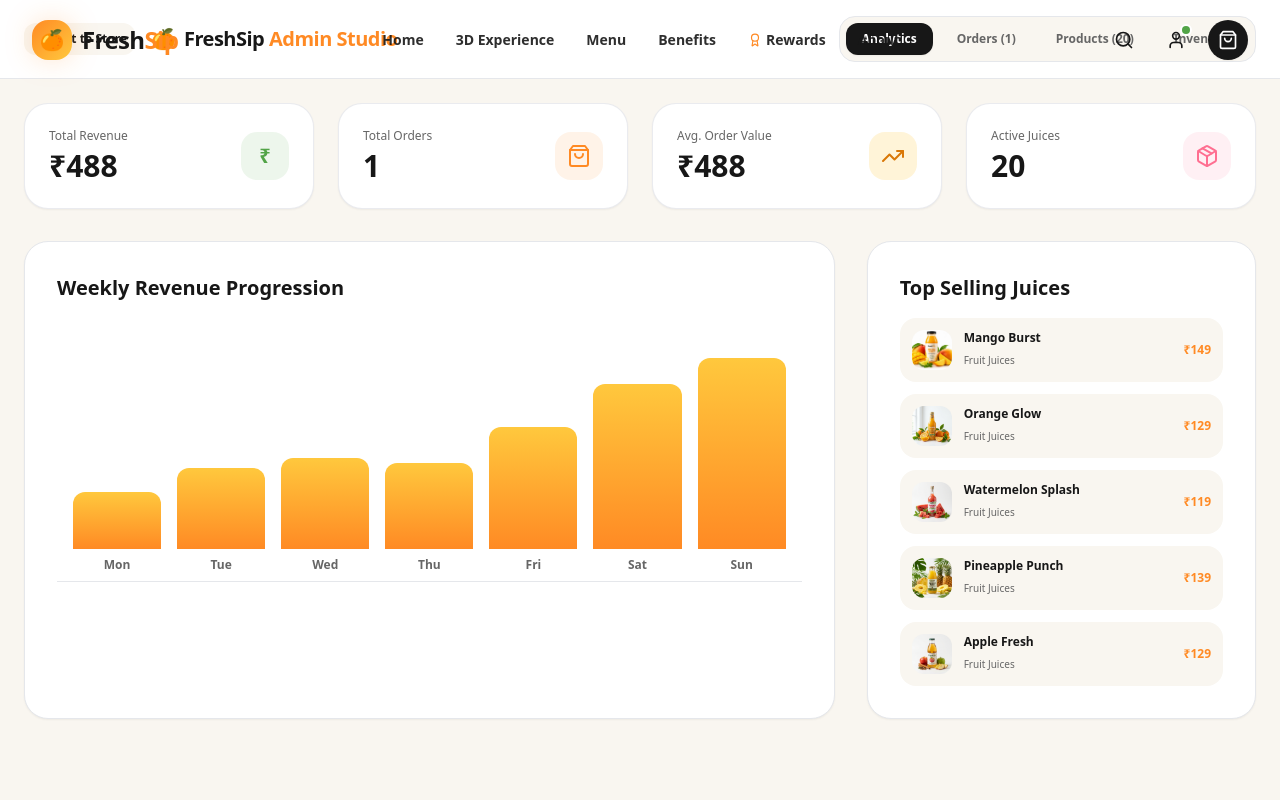
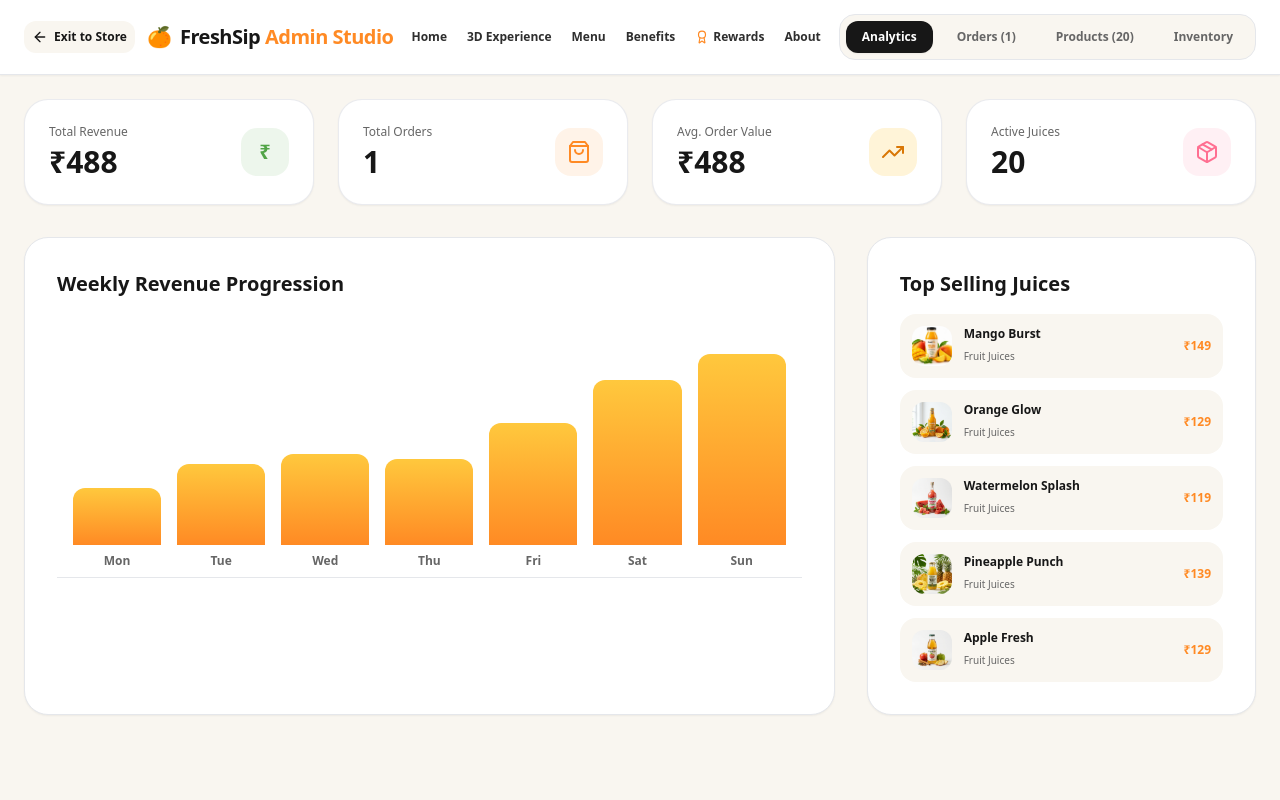
Before and after one commit to RavendraPatel09/Fresh-Sip, a Next.js app: page /admin in a window 1280 px wide. Shown: the top 800 px of the page. Built offline with nearby package versions, Linux system fonts and the light colour scheme.

Commit message:
Refactor code structure for improved readability and maintainability

```diff
--- a/app/admin/page.tsx
+++ b/app/admin/page.tsx
@@ -16,6 +16,7 @@ import {
   Search,
   ArrowLeft,
   AlertTriangle,
+  Award,
 } from 'lucide-react';
 import { OrderStatus, Product } from '@/types';
 
@@ -59,29 +60,54 @@ export default function AdminDashboard() {
   return (
     <div className="min-h-screen bg-fresh-softBg text-fresh-charcoal">
       {/* Top Admin Header */}
-      <header className="bg-white border-b border-gray-200 px-6 py-4 flex items-center justify-between sticky top-0 z-40">
-        <div className="flex items-center gap-4">
+      <header className="bg-white border-b border-gray-200 px-4 sm:px-6 py-3.5 sticky top-0 z-40 shadow-sm">
+        <div className="max-w-7xl mx-auto flex flex-col md:flex-row items-center justify-between gap-4">
+          {/* Left Section: Exit to Store + FreshSip Brand & Admin Studio */}
+          <div className="flex items-center gap-3 shrink-0">
             <Link
               href="/"
-            className="p-2 rounded-xl bg-fresh-softBg hover:bg-gray-200 text-fresh-charcoal transition-colors flex items-center gap-1.5 text-xs font-semibold"
+              className="p-2 rounded-xl bg-fresh-softBg hover:bg-gray-200 text-fresh-charcoal transition-colors flex items-center gap-1.5 text-xs font-semibold shrink-0"
             >
               <ArrowLeft className="w-4 h-4" />
               <span>Exit to Store</span>
             </Link>
 
-          <div className="flex items-center gap-2">
+            <div className="flex items-center gap-2 shrink-0">
               <span className="text-xl">🍊</span>
-            <h1 className="font-display font-extrabold text-xl tracking-tight">
+              <h1 className="font-display font-extrabold text-base sm:text-xl tracking-tight whitespace-nowrap">
                 FreshSip <span className="text-fresh-orange">Admin Studio</span>
               </h1>
             </div>
           </div>
 
-        {/* Tab Navigation */}
-        <nav className="flex items-center gap-2 bg-fresh-softBg p-1.5 rounded-2xl border border-gray-200">
+          {/* Center Section: Main Store Navigation */}
+          <nav className="hidden xl:flex items-center gap-5 text-xs font-semibold text-fresh-charcoal/90 shrink">
+            <Link href="/#home" className="hover:text-fresh-orange transition-colors whitespace-nowrap">
+              Home
+            </Link>
+            <Link href="/#showcase" className="hover:text-fresh-orange transition-colors whitespace-nowrap">
+              3D Experience
+            </Link>
+            <Link href="/#menu" className="hover:text-fresh-orange transition-colors whitespace-nowrap">
+              Menu
+            </Link>
+            <Link href="/#benefits" className="hover:text-fresh-orange transition-colors whitespace-nowrap">
+              Benefits
+            </Link>
+            <Link href="/#loyalty" className="hover:text-fresh-orange transition-colors flex items-center gap-1 whitespace-nowrap">
+              <Award className="w-3.5 h-3.5 text-fresh-orange" />
+              Rewards
+            </Link>
+            <Link href="/#about" className="hover:text-fresh-orange transition-colors whitespace-nowrap">
+              About
+            </Link>
+          </nav>
+
+          {/* Right Section: Admin Navigation */}
+          <div className="flex items-center gap-2 bg-fresh-softBg p-1.5 rounded-2xl border border-gray-200 overflow-x-auto max-w-full shrink-0">
             <button
               onClick={() => setActiveTab('analytics')}
-            className={`px-4 py-2 rounded-xl text-xs font-bold transition-all ${
+              className={`px-3 py-1.5 sm:px-4 sm:py-2 rounded-xl text-xs font-bold transition-all whitespace-nowrap ${
                 activeTab === 'analytics'
                   ? 'bg-fresh-charcoal text-white shadow-sm'
                   : 'text-fresh-gray hover:text-fresh-charcoal'
@@ -91,7 +117,7 @@ export default function AdminDashboard() {
             </button>
             <button
               onClick={() => setActiveTab('orders')}
-            className={`px-4 py-2 rounded-xl text-xs font-bold transition-all ${
+              className={`px-3 py-1.5 sm:px-4 sm:py-2 rounded-xl text-xs font-bold transition-all whitespace-nowrap ${
                 activeTab === 'orders'
                   ? 'bg-fresh-charcoal text-white shadow-sm'
                   : 'text-fresh-gray hover:text-fresh-charcoal'
@@ -101,7 +127,7 @@ export default function AdminDashboard() {
             </button>
             <button
               onClick={() => setActiveTab('products')}
-            className={`px-4 py-2 rounded-xl text-xs font-bold transition-all ${
+              className={`px-3 py-1.5 sm:px-4 sm:py-2 rounded-xl text-xs font-bold transition-all whitespace-nowrap ${
                 activeTab === 'products'
                   ? 'bg-fresh-charcoal text-white shadow-sm'
                   : 'text-fresh-gray hover:text-fresh-charcoal'
@@ -111,7 +137,7 @@ export default function AdminDashboard() {
             </button>
             <button
               onClick={() => setActiveTab('inventory')}
-            className={`px-4 py-2 rounded-xl text-xs font-bold transition-all ${
+              className={`px-3 py-1.5 sm:px-4 sm:py-2 rounded-xl text-xs font-bold transition-all whitespace-nowrap ${
                 activeTab === 'inventory'
                   ? 'bg-fresh-charcoal text-white shadow-sm'
                   : 'text-fresh-gray hover:text-fresh-charcoal'
@@ -119,7 +145,8 @@ export default function AdminDashboard() {
             >
               Inventory
             </button>
-        </nav>
+          </div>
+        </div>
       </header>
 
       {/* Main Content Area */}
--- a/components/features/menu/ProductDetailsModal.tsx
+++ b/components/features/menu/ProductDetailsModal.tsx
@@ -43,14 +43,17 @@ export function ProductDetailsModal() {
             <X className="w-5 h-5" />
           </button>
 
-          {/* Left Column: Interactive 3D Canvas */}
+          {/* Left Column: Product Visual */}
           <div className="md:w-1/2 bg-gradient-to-br from-fresh-softBg to-white p-6 flex flex-col items-center justify-center relative min-h-[350px]">
             <div className="w-full relative">
-              <ProductShowcaseCanvas color={product.accentColor} fruitType={product.fruitType} />
+              <ProductShowcaseCanvas
+                color={product.accentColor}
+                fruitType={product.fruitType}
+                image={product.image}
+                name={product.name}
+                productId={product.id}
+              />
             </div>
-            <p className="text-[11px] text-gray-400 text-center mt-2">
-              🖱️ Drag bottle to rotate 360° • Pinch to zoom
-            </p>
           </div>
 
           {/* Right Column: Specifications & Purchasing Controls */}
--- a/components/layout/Navbar.tsx
+++ b/components/layout/Navbar.tsx
@@ -2,14 +2,20 @@
 
 import React, { useState, useEffect } from 'react';
 import Link from 'next/link';
+import { usePathname } from 'next/navigation';
 import { ShoppingBag, Bot, Search, User, Menu as MenuIcon, X, Award } from 'lucide-react';
 import { useFreshSipStore } from '@/lib/store';
 import { motion, AnimatePresence } from 'framer-motion';
 
 export function Navbar() {
+  const pathname = usePathname();
   const [isScrolled, setIsScrolled] = useState(false);
   const [isMobileMenuOpen, setIsMobileMenuOpen] = useState(false);
   const [isSearchOpen, setIsSearchOpen] = useState(false);
+
+  if (pathname === '/admin') {
+    return null;
+  }
 
   const cart = useFreshSipStore((state) => state.cart);
   const toggleCart = useFreshSipStore((state) => state.toggleCart);
```
Also changed, not shown: components/home/sections/AboutSection.tsx (+2 -10 lines), public/assets/images/brand-story-real.jpg (added), public/brand-story-real.jpg (added). Lines whose indentation alone changed are shown as unchanged.
